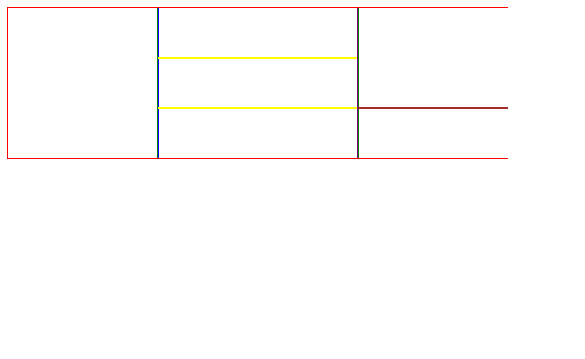
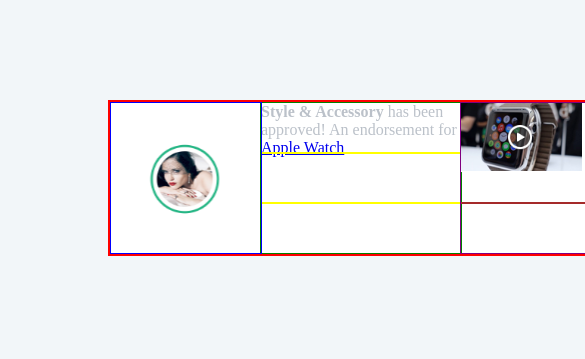
Before and after one commit to trigun539/html-css, a plain HTML site: page index.html in a window 390 px wide. Shown: the top 359 px of the page, 585 px wide, since content can reach past the window. Drawn offline with Linux system fonts and the light colour scheme.

Commit message:
media queries...

```diff
--- a/index.html
+++ b/index.html
@@ -8,14 +8,22 @@
 <body>
 
 	<div class="wrapper">
-		<div class="avatar"></div>
+		<div class="avatar">
+			<img src="avatar.png" alt="">
+		</div>
 		<div class="description">
-			<div></div>
-			<div></div>
+			<div><span>Style & Accessory</span> has been approved! An endorsement for <a href="#">Apple Watch</a></div>
+			<div class="blocks">
+				<div></div>
+				<div></div>
+				<div></div>
+			</div>
 			<div></div>
 		</div>
 		<div class="image">
-			<div class="theImage"></div>
+			<div class="theImage">
+				<img src="media-image.png" alt="">
+			</div>
 			<div class="theImageDescription"></div>
 		</div>
 	</div>
--- a/main.css
+++ b/main.css
@@ -1,8 +1,13 @@
+body, html {
+	background-color: #f2f6f9;
+}
+
 .wrapper {
+	margin: 100px;
 	width: 500px;
 	height: 150px;
-	outline: 1px solid red;
-
+	border: 1px solid #f5f7f9;
+	background-color: white;
 }
 
 .wrapper .avatar {
@@ -10,6 +15,18 @@
 	width: 150px;
 	height: 150px;
 	outline: 1px solid blue;
+	display: table-cell;
+	vertical-align: middle;
+	position: relative;
+}
+
+.wrapper .avatar img {
+	display: block;
+	position: absolute;
+	top: 50%;
+	left: 50%;
+	margin-right: -50%;
+  transform: translate(-50%, -50%);
 }
 
 .wrapper .description {
@@ -19,11 +36,20 @@
 	outline: 1px solid green;
 }
 
-.wrapper .description div {
+.wrapper .description > div {
 	float: left;
 	width: 200px;
 	height: 50px;
 	outline: 1px solid yellow;
+	color: #bbc1c9;
+}
+
+.wrapper .description > div > span {
+	font-weight: bold;
+}
+
+.wrapper .description > div > span {
+	font-weight: bold;
 }
 
 .wrapper .image {
@@ -46,3 +72,9 @@
 	width: 150px;
 	outline: 1px solid brown;
 }
+
+@media (max-width: 600px) {
+	.wrapper {
+		border: 3px solid red;
+	}
+}
```
